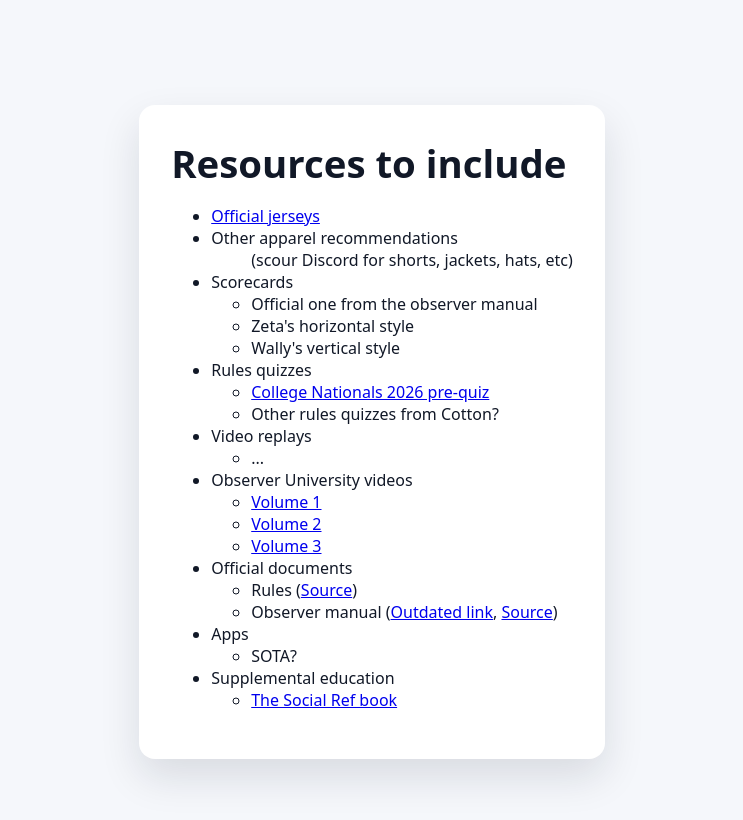
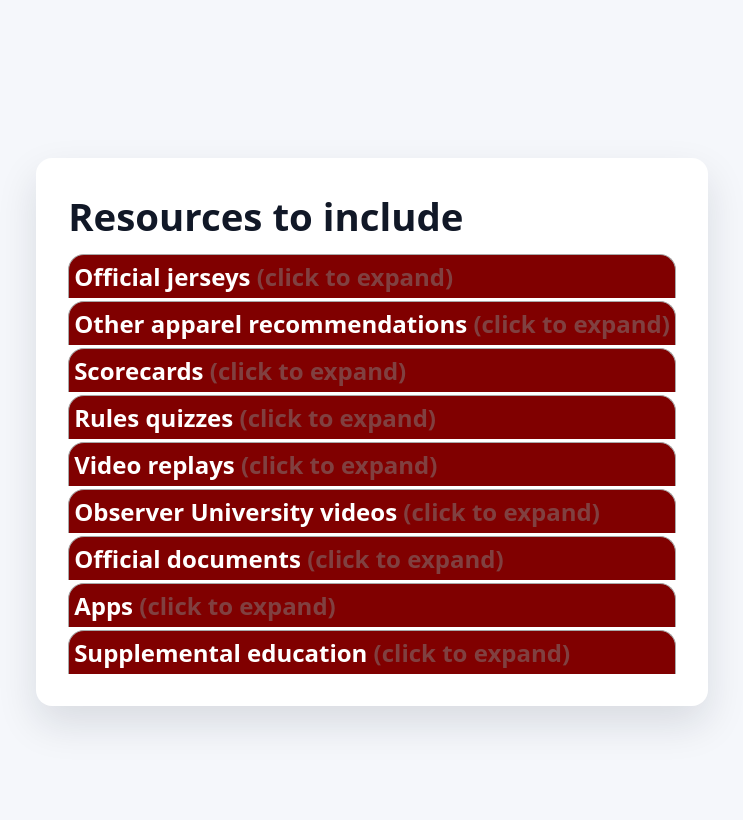
Before and after one commit to jdwilkinson/ObserverResources, a React (Vite) app: page / in a window 1280 px wide. Shown: the top 820 px of the page, without its empty margins (268-1011 px from the left). Built offline with nearby package versions, Linux system fonts and the light colour scheme.

Commit message:
Convert the simple list to a very basic set of collapsible sections

```diff
--- a/src/App.tsx
+++ b/src/App.tsx
@@ -1,55 +1,68 @@
+import CollapsibleSection from './CollapsibleSection';
+
 const App = () => {
   return (
     <main>
       <section>
         <h1>Resources to include</h1>
-        <ul>
-          <li><a href='https://www.spinultimate.com/collections/usa-ultimate-observer-jerseys'>Official jerseys</a></li>
-          <li>Other apparel recommendations
-            <ul>(scour Discord for shorts, jackets, hats, etc)</ul>
-          </li>
-          <li>Scorecards
+
+        <CollapsibleSection sectionTitle="Official jerseys">
+          <a href='https://www.spinultimate.com/collections/usa-ultimate-observer-jerseys'>Link to Spin store</a>
+        </CollapsibleSection>
+
+        <CollapsibleSection sectionTitle="Other apparel recommendations">
+          (scour Discord for shorts, jackets, hats, etc)
+        </CollapsibleSection>
+
+        <CollapsibleSection sectionTitle="Scorecards">
           <ul>
             <li>Official one from the observer manual</li>
             <li>Zeta's horizontal style</li>
             <li>Wally's vertical style</li>
           </ul>
-          </li>
-          <li>Rules quizzes
+        </CollapsibleSection>
+
+        <CollapsibleSection sectionTitle='Rules quizzes'>
           <ul>
             <li><a href='https://docs.google.com/forms/d/e/1FAIpQLScidc_cjJymmk79dqUQKoIT4XOlqpDhVVwxkM3K7AxdEiYL2g/viewform?usp=send_form'>College Nationals 2026 pre-quiz</a></li>
             <li>Other rules quizzes from Cotton?</li>
           </ul>
-          </li>
-          <li>Video replays
+        </CollapsibleSection>
+
+        <CollapsibleSection sectionTitle="Video replays">
           <ul>
             <li>...</li>
           </ul>
-          </li>
-          <li>Observer University videos
+        </CollapsibleSection>
+
+        <CollapsibleSection sectionTitle='Observer University videos'>
           <ul>
             <li><a href='https://www.youtube.com/watch?v=jEssYG0SwO8'>Volume 1</a></li>
             <li><a href='https://www.youtube.com/watch?v=HndetKAiOmE'>Volume 2</a></li>
             <li><a href='https://www.youtube.com/watch?v=HndetKAiOmE'>Volume 3</a></li>
           </ul>
-          </li>
-          <li>Official documents
+        </CollapsibleSection>
+
+        <CollapsibleSection sectionTitle="Official documents">
           <ul>
             <li>Rules (<a href='https://usaultimate.org/rules/'>Source</a>)</li>
             <li>Observer manual (<a href='https://usaultimate.org/wp-content/uploads/2020/11/2024-Observer-Manual-2024-04-25.pdf'>Outdated link</a>, <a href='https://usaultimate.org/observers/'>Source</a>)</li>
           </ul>
-          </li>
-          <li>Apps<ul>
+        </CollapsibleSection>
+
+        <CollapsibleSection sectionTitle="Apps">
+          <ul>
             <li>SOTA?</li>
           </ul>
-          </li>
-          <li>Supplemental education<ul>
+        </CollapsibleSection>
+
+        <CollapsibleSection sectionTitle="Supplemental education">
+          <ul>
             <li><a href='https://www.amazon.com/Social-Ref-Become-Better-Referee/dp/1793133549'>The Social Ref book</a></li>
           </ul>
-          </li>
-        </ul>
+        </CollapsibleSection>
       </section>
-    </main>
+    </main >
   );
 };
 
--- /dev/null
+++ b/src/CollapsibleSection.tsx
@@ -0,0 +1,27 @@
+import { useState } from "react";
+
+const CollapsibleSection = (props: { sectionTitle: string; children: React.ReactNode }) => {
+    const [collapsed, setCollapsed] = useState(true);
+
+    function onClick() {
+        setCollapsed(!collapsed);
+    }
+
+    return (
+        <>
+            <div className="section-header" onClick={onClick}>
+                {props.sectionTitle}
+                &nbsp;
+                <span className="grayscale">(click to {collapsed ? "expand" : "collapse"})</span>
+            </div>
+            {collapsed ?
+                <></> :
+                <div className="section-content">
+                    {props.children}
+                </div>
+            }
+        </>
+    );
+};
+
+export default CollapsibleSection;
--- a/src/index.css
+++ b/src/index.css
@@ -44,39 +44,36 @@
   cursor: pointer;
 }
 
-.global-state-panel {
-  position: fixed;
-  right: 0;
-  top: 1.5em;
-  width: 400px;
-  height: 100%;
-  overflow: scroll;
-  background: #DDDDDD;
-  color: #444444;
-}
-
-.global-state-showhide {
-  position: fixed;
-  right: 0;
-  top: 0;
-  width: 400px;
-  height: 1.5em;
-  background: #DDDDDD;
-  color: #888888;
-  text-align: center;
-}
-
-.observer-pairing-table {
-  border: 1px solid black;
-  border-collapse: collapse;
-  white-space: nowrap;
-}
-
-.observer-pairing-numerical-penalty {
-  width: 3em;
-}
-
 .grayscale {
   filter: grayscale(1) opacity(0.5);
   color: gray;
 }
+
+.section-header {
+  background-color: maroon;
+  color: white;
+  font-size: x-large;
+  font-weight: bold;
+  min-width: 400px;
+  min-height: 20px;
+  padding: 5px;
+  margin-top: 3px;
+  vertical-align: center;
+  border-left: 1px solid darkgray;
+  border-right: 1px solid darkgray;
+  border-top: 1px solid darkgray;
+  border-radius: 1rem 1rem 0 0;
+}
+
+.section-content {
+  background-color: white;
+  color: black;
+  font-size: medium;
+  min-width: 400px;
+  padding: 5px;
+  margin-bottom: 3px;
+  border-left: 1px solid darkgray;
+  border-right: 1px solid darkgray;
+  border-bottom: 1px solid darkgray;
+  border-radius: 0 0 1rem 1rem;
+}
```
Lines whose indentation alone changed are shown as unchanged.
